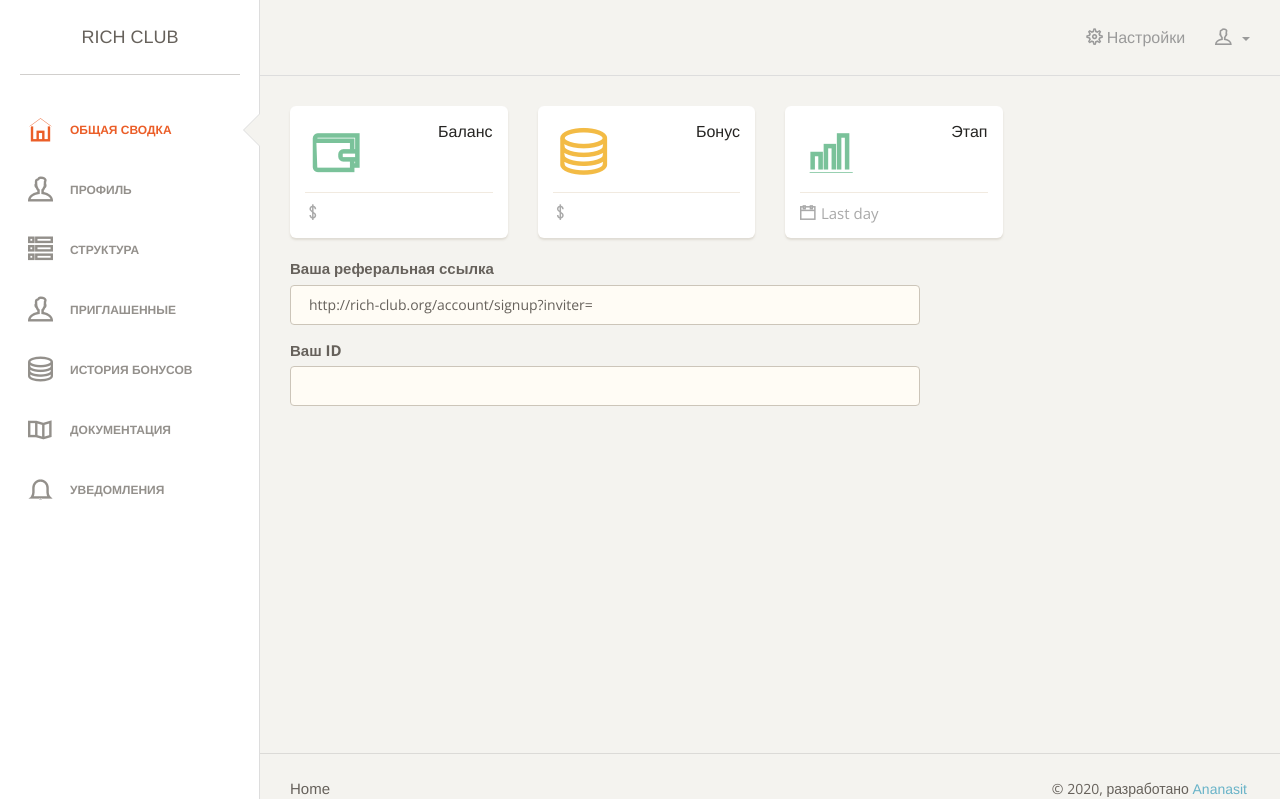
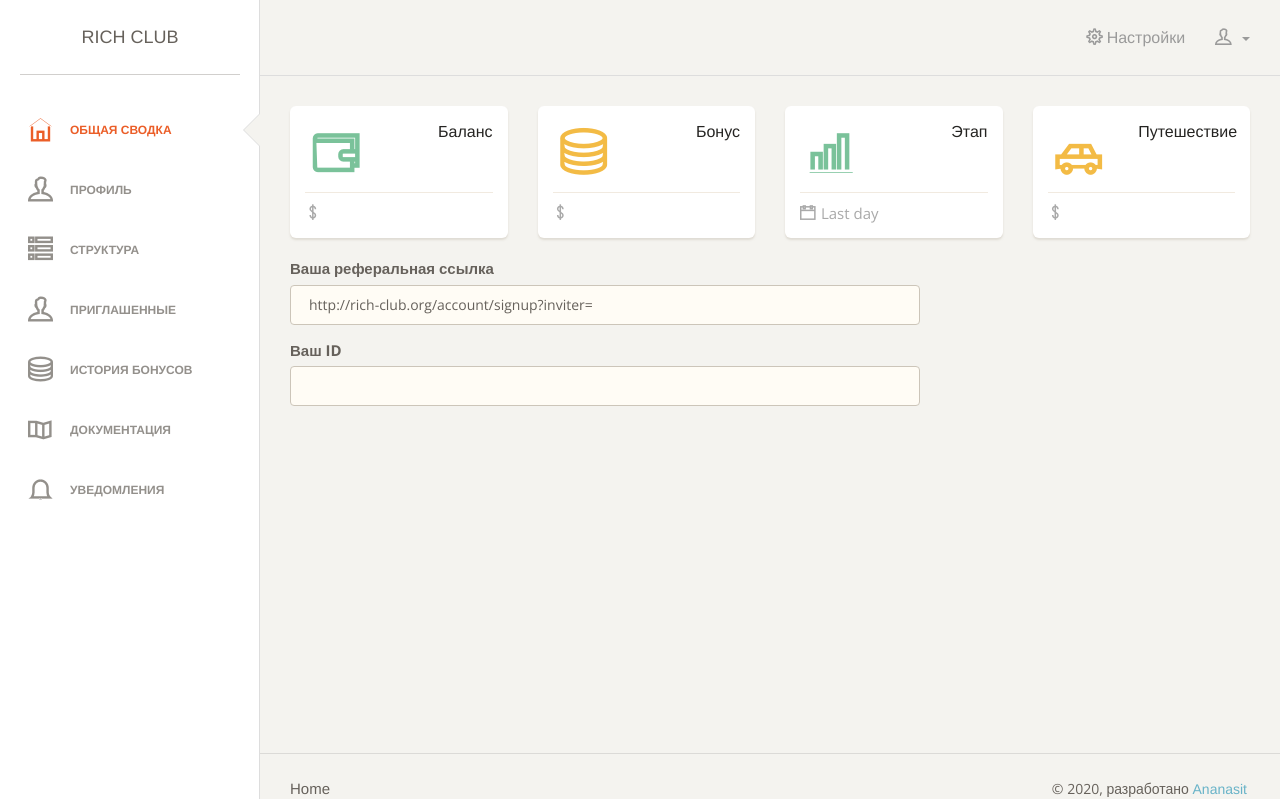
Before and after one commit to nurzamat/richclub, a Django app: template account/templates/account/home.html in a window 1280 px wide. Shown: the top 799 px of the page. Run offline with Django 3.2, Linux system fonts and the light colour scheme; the template is opened without the code that fills it, so the values that code supplies are empty; parts of the project's set-up code (start-up, migrations or seed data) failed here and were passed over; some libraries are stand-ins or nearby versions; some web fonts are replaced.

Commit message:
show travel bonus

```diff
--- a/account/templates/account/home.html
+++ b/account/templates/account/home.html
@@ -210,6 +210,33 @@ var x = setInterval(function() {
                             </div>
                         </div>
                     </div>
+                    <div class="col-lg-3 col-sm-6">
+                        <div class="card">
+                            <div class="content">
+                                <div class="row">
+                                    <div class="col-xs-5">
+                                        <div class="icon-big icon-warning text-center">
+                                            <i class="ti-car"></i>
+                                        </div>
+                                    </div>
+                                    <div class="col-xs-7">
+                                        <div class="numbers">
+                                            <p>Путешествие</p>
+                                            {%if node.bonus_travel > 0%}
+                                                <p>{{ node.bonus_travel }} usd</p>
+                                            {% endif %}
+                                        </div>
+                                    </div>
+                                </div>
+                                <div class="footer">
+                                    <hr />
+                                    <div class="stats">
+                                        <i class="ti-money"></i>
+                                    </div>
+                                </div>
+                            </div>
+                        </div>
+                    </div>
                     <!--<div class="col-lg-3 col-sm-6">
                         <div class="card">
                             <div class="content">
```
